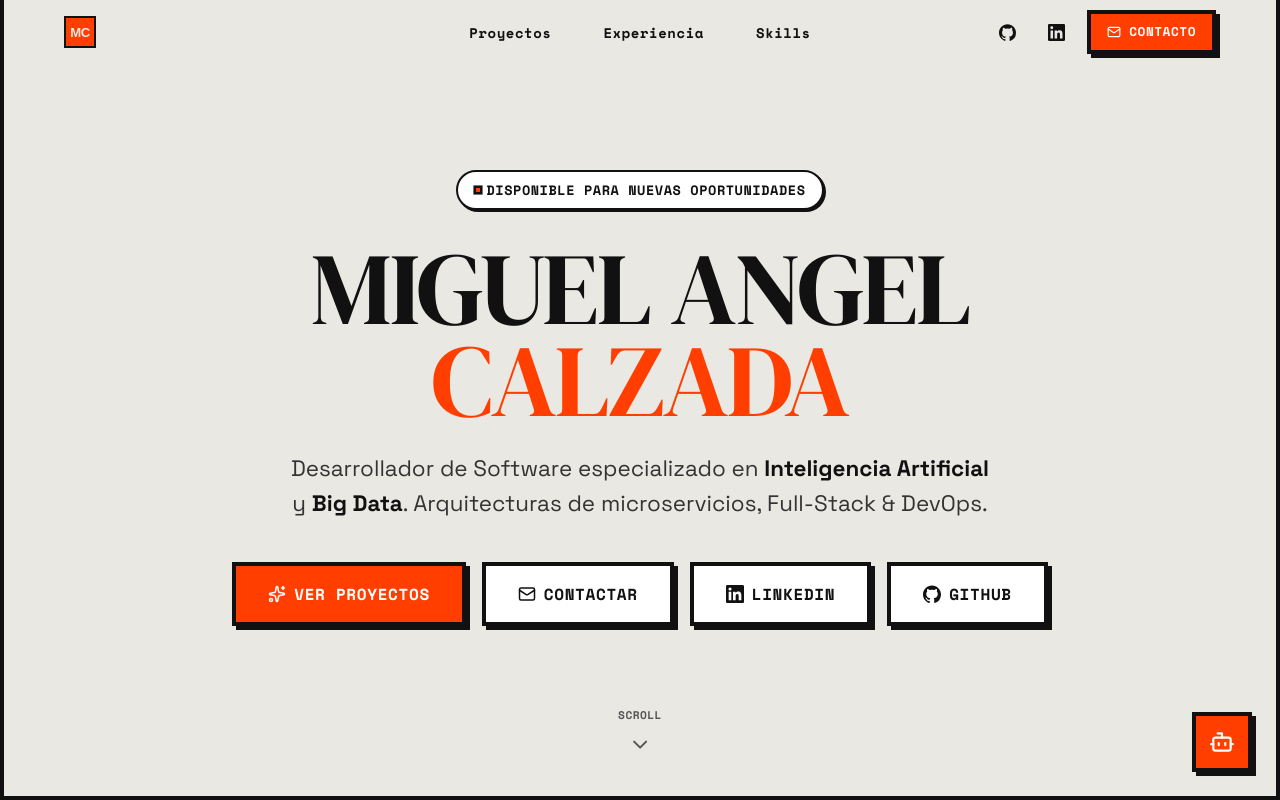
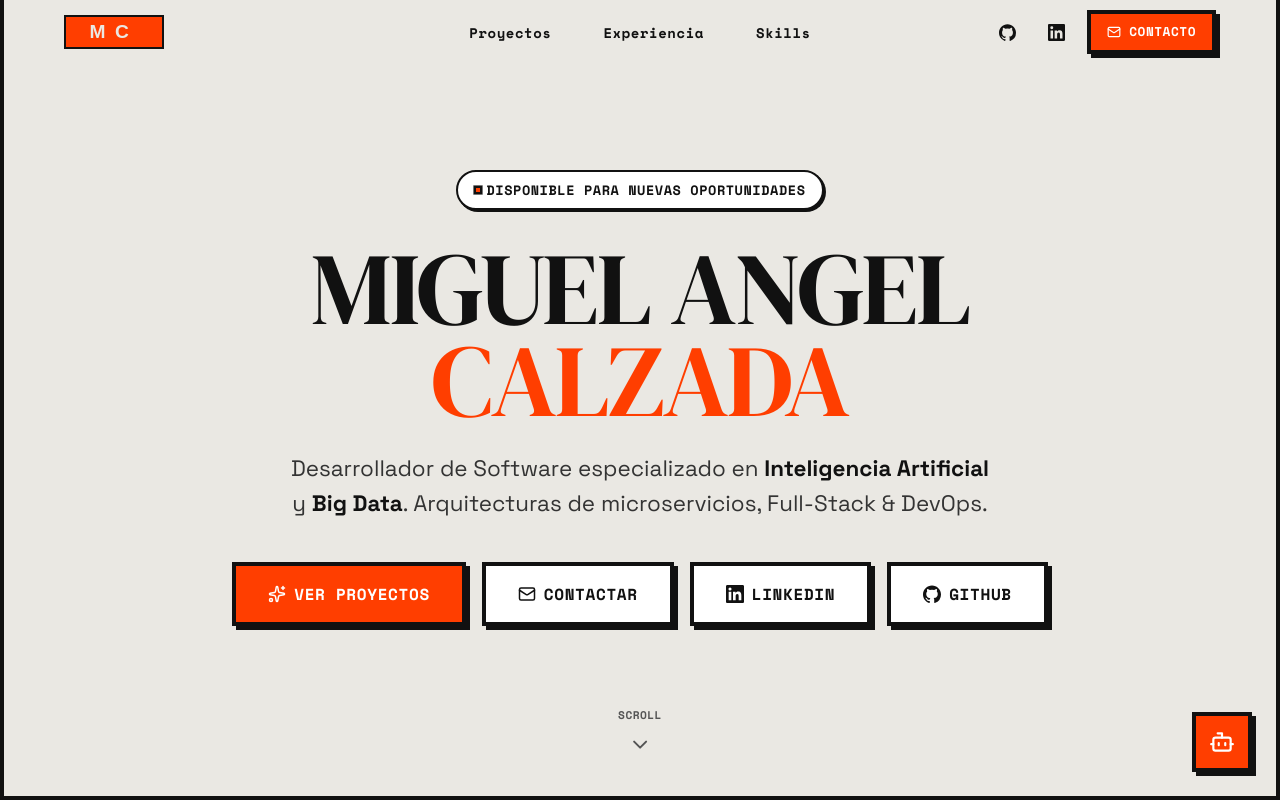
Before and after one commit to miguelcalzada-dev/portfolio-miguelcalzada, a Next.js app: page / in a window 1280 px wide. Shown: the top 800 px of the page. Built offline with nearby package versions, Linux system fonts and the light colour scheme.

Commit message:
fix: ajusta el ancho del logo MC al de Contacto

```diff
--- a/app/page.tsx
+++ b/app/page.tsx
@@ -378,7 +378,7 @@ function Navbar() {
             <img
               src="/mc-logo.svg"
               alt=""
-              width={32}
+              width={100}
               height={32}
               style={{ display: "block", border: "2px solid var(--border-main)" }}
             />
```
Also changed, not shown: public/mc-logo.svg.
